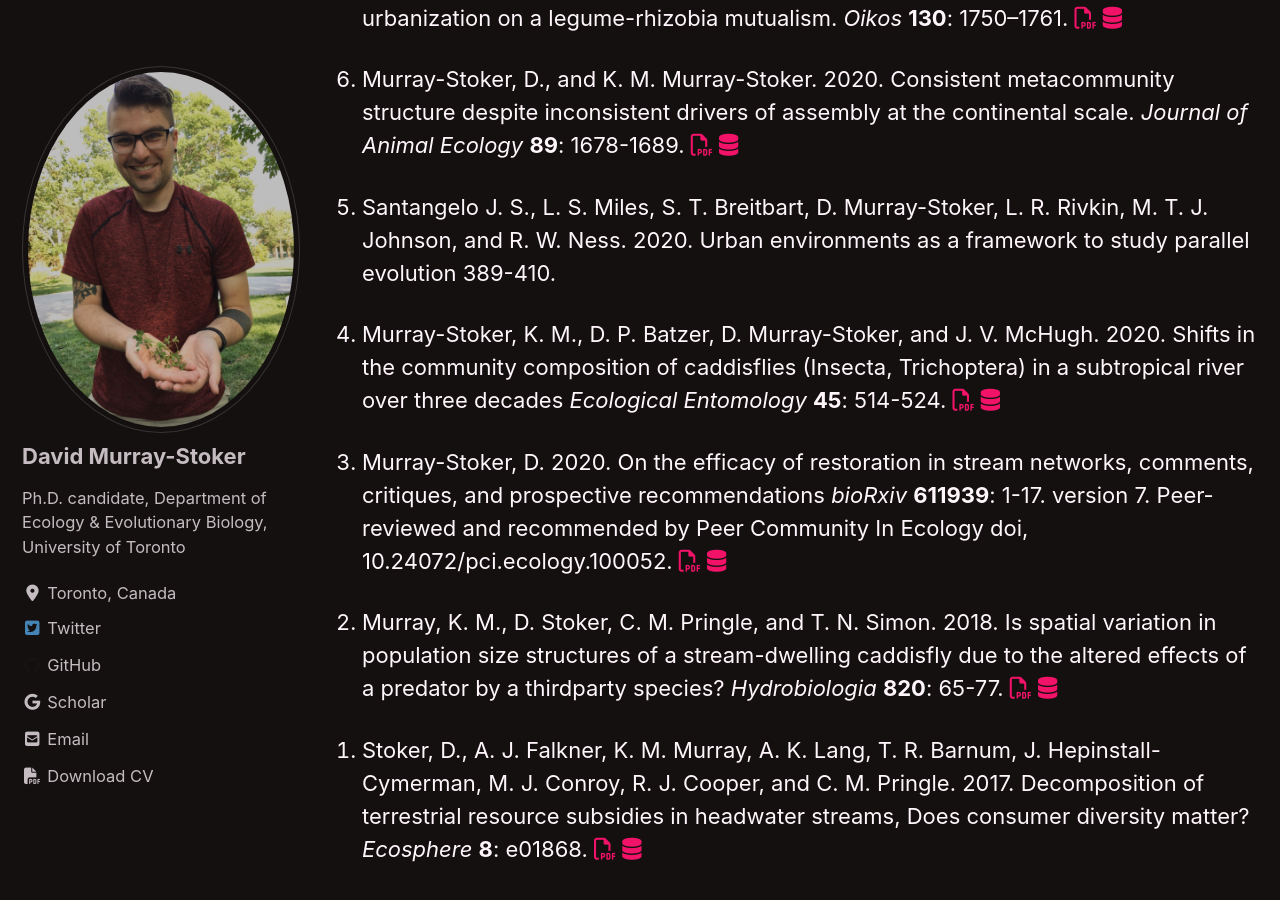
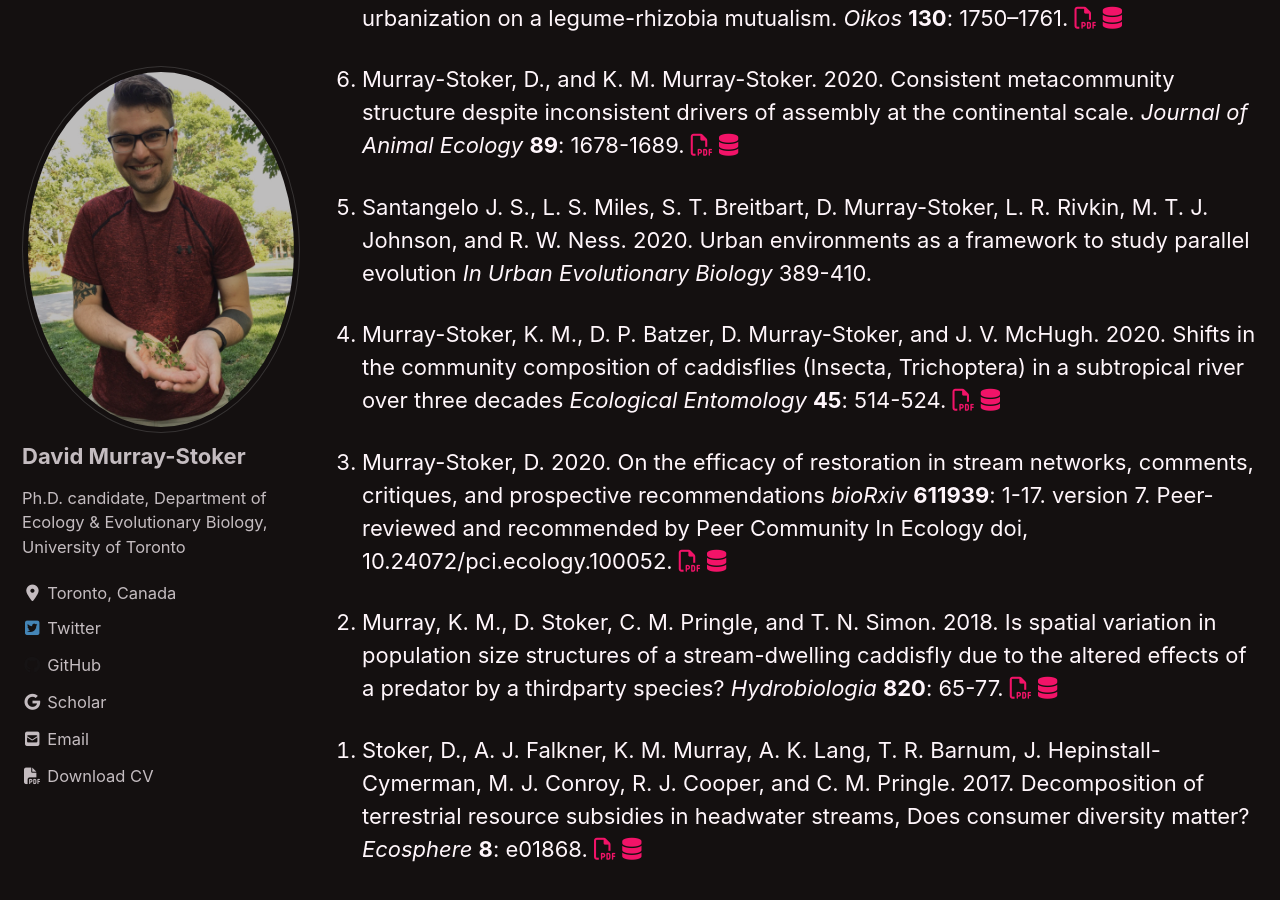
Before and after one commit to dmurraystoker/dmurraystoker.github.io, a Jekyll site: the page built from _pages/publications.md, in a window 1280 px wide and 900 px high, scrolled down 432 px. Built offline with Jekyll 4.4.1, drawn with Linux system fonts in a browser that asks for light colours; cached includes are drawn as plain includes; nearby versions of some CDN libraries; some of the changed lines change nothing that is shown.

Commit message:
Update publications.yaml

```diff
--- a/_data/publications.yaml
+++ b/_data/publications.yaml
@@ -11,7 +11,7 @@
   pdf-url:
   data-url:
 
-  - id: Murray-Stoker-Johnson_in_press
+  - id: Murray-Stoker-Johnson_2021
   authors: Murray-Stoker, D., and M. T. J. Johnson.
   title: Ecological consequences of urbanization on a legume-rhizobia mutualism.
   journal: Oikos
@@ -36,6 +36,7 @@
 - id: Santangelo_et_al_2020
   authors: Santangelo J. S., L. S. Miles, S. T. Breitbart, D. Murray-Stoker, L. R. Rivkin, M. T. J. Johnson, and R. W. Ness.
   title: Urban environments as a framework to study parallel evolution
+  journal: In Urban Evolutionary Biology
   booktitle: Urban Evolutionary Biology
   publisher: Oxford University Press
   editors: Marta Szulkin, Jason Munshi-South, and Anne Charmantier
```
